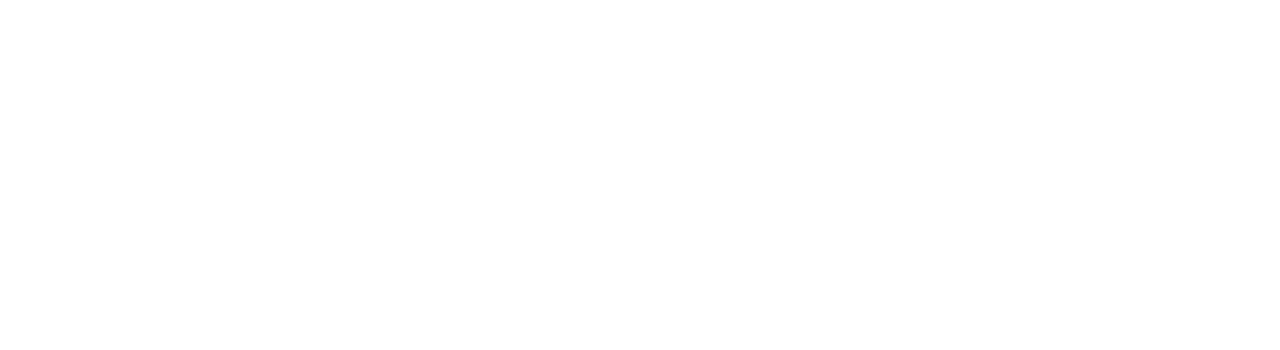
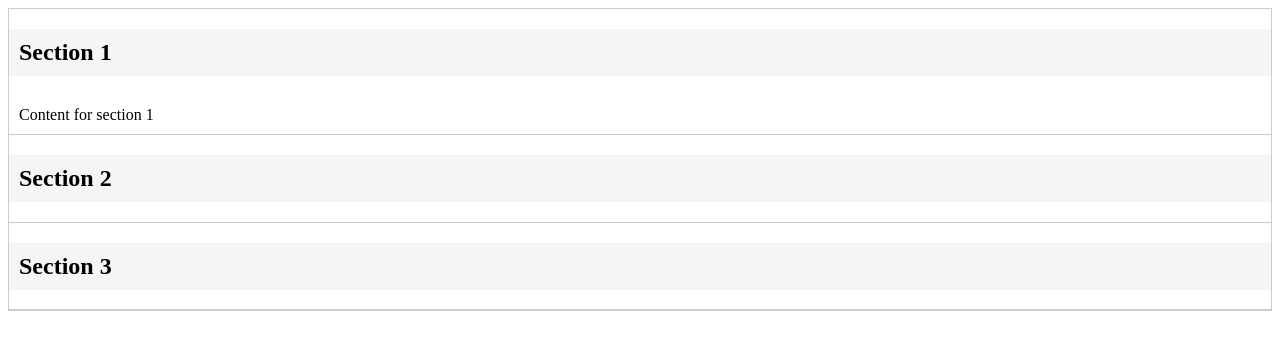
Before and after one commit to Pmparekh2000/accordian-vanilla-js, a plain HTML site: page index.html in a window 1280 px wide. Drawn offline with Linux system fonts and the light colour scheme.

Commit message:
Completed accordian vanilla-js code

```diff
--- a/index.css
+++ b/index.css
@@ -0,0 +1,18 @@
+.accordian {
+  border: 1px solid #ccc;
+}
+
+.accordian-item {
+  border-bottom: 1px solid #ccc;
+}
+
+.accordian-header {
+  background-color: #f5f5f5;
+  padding: 10px;
+  cursor: pointer;
+}
+
+.accordian-content {
+  padding: 10px;
+  display: none;
+}
--- a/index.html
+++ b/index.html
@@ -7,5 +7,7 @@
     <link rel="stylesheet" href="index.css" />
     <script src="index.js" defer></script>
   </head>
-  <body></body>
+  <body>
+    <div class="accordian" id="accordian"></div>
+  </body>
 </html>
--- a/index.js
+++ b/index.js
@@ -0,0 +1,52 @@
+const ACCORDIAN_CONFIG = [
+  { id: 1, title: "Section 1", content: "Content for section 1" },
+  { id: 2, title: "Section 2", content: "Content for section 2" },
+  { id: 3, title: "Section 3", content: "Content for section 3" },
+];
+
+document.addEventListener("DOMContentLoaded", (e) => {
+  const accordianContainer = document.querySelector(".accordian");
+
+  ACCORDIAN_CONFIG?.forEach((accordian, index) => {
+    const accordianElement = document.createElement("div");
+    accordianElement.classList.add("accordian-item");
+
+    const accordianTitle = document.createElement("h2");
+    accordianTitle.classList.add("accordian-header");
+    accordianTitle.textContent = accordian.title;
+
+    const accordianContent = document.createElement("span");
+    accordianContent.classList.add("accordian-content");
+    accordianContent.textContent = accordian.content;
+
+    accordianElement.appendChild(accordianTitle);
+    accordianElement.appendChild(accordianContent);
+
+    accordianContainer.appendChild(accordianElement);
+
+    if (index === 0) {
+      accordianElement.classList.add("active");
+      accordianContent.style.display = "block";
+    }
+  });
+
+  accordianContainer.addEventListener("click", (e) => {
+    // Checking the closest header been clicked
+    const header = e.target.closest(".accordian-header");
+
+    if (!header) return;
+    const sectionItem = header.parentNode;
+    const content = sectionItem.querySelector(".accordian-content");
+    const isActive = sectionItem.classList.contains("active");
+
+    document.querySelectorAll(".accordian-item")?.forEach((item) => {
+      item.classList.remove("active");
+      item.querySelector(".accordian-content").style.display = "none";
+    });
+
+    if (!isActive) {
+      sectionItem.classList.add("active");
+      content.style.display = "block";
+    }
+  });
+});
```
